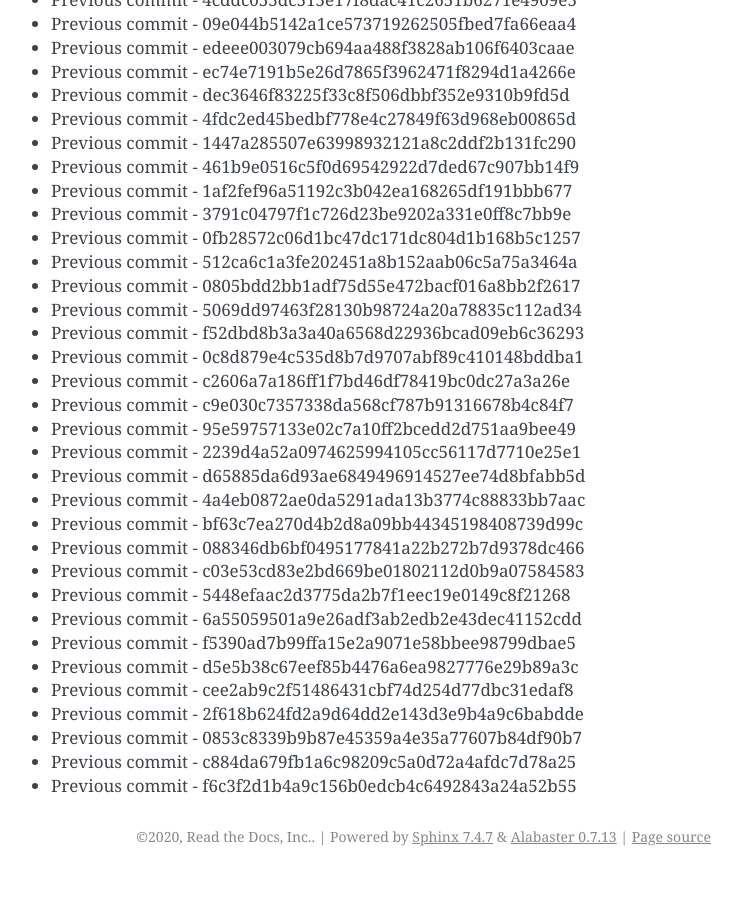
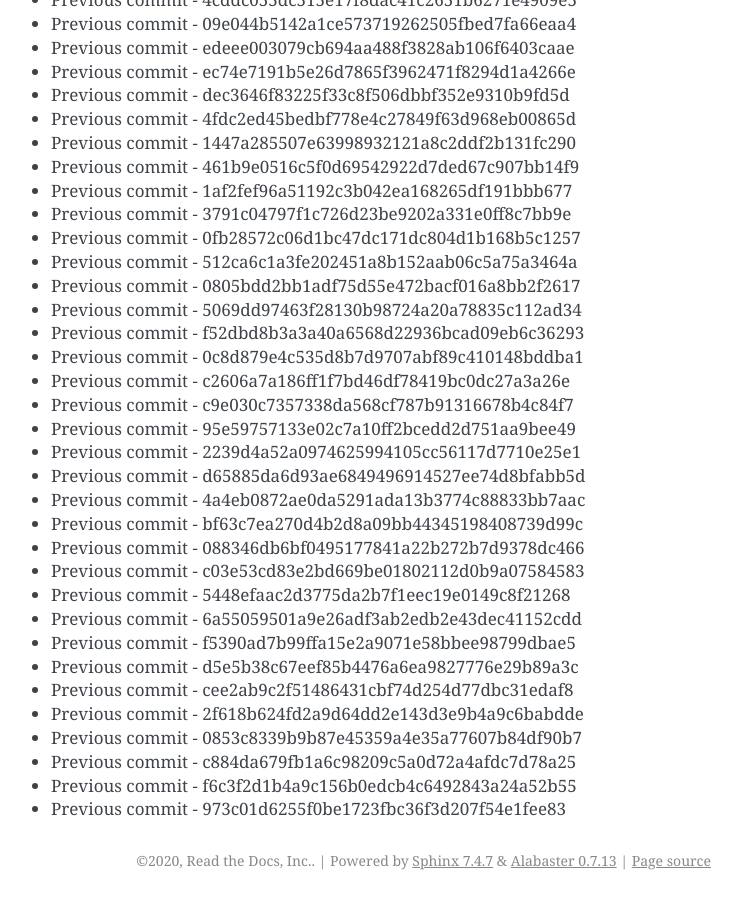
Before and after one commit to readthedocs/rtd-git-stresstest, a Sphinx documentation site: the page built from docs/updates.rst, in a window 1280 px wide and 900 px high, scrolled down 24238 px. Shown: the whole window, without its empty margins (399-1141 px from the left). Built offline with Sphinx 7.4.7, drawn with Linux system fonts in a browser that asks for light colours; before the commit the page ends 25114 px from its top, so only the background shows below that.

Commit message:
Generating commit from previous: 973c01d6255f0be1723fbc36f3d207f54e1fee83

```diff
--- a/docs/updates.rst
+++ b/docs/updates.rst
@@ -1050,3 +1050,4 @@ It can be tested for any performance characteristics.
 * Previous commit - 0853c8339b9b87e45359a4e35a77607b84df90b7
 * Previous commit - c884da679fb1a6c98209c5a0d72a4afdc7d78a25
 * Previous commit - f6c3f2d1b4a9c156b0edcb4c6492843a24a52b55
+* Previous commit - 973c01d6255f0be1723fbc36f3d207f54e1fee83
```
